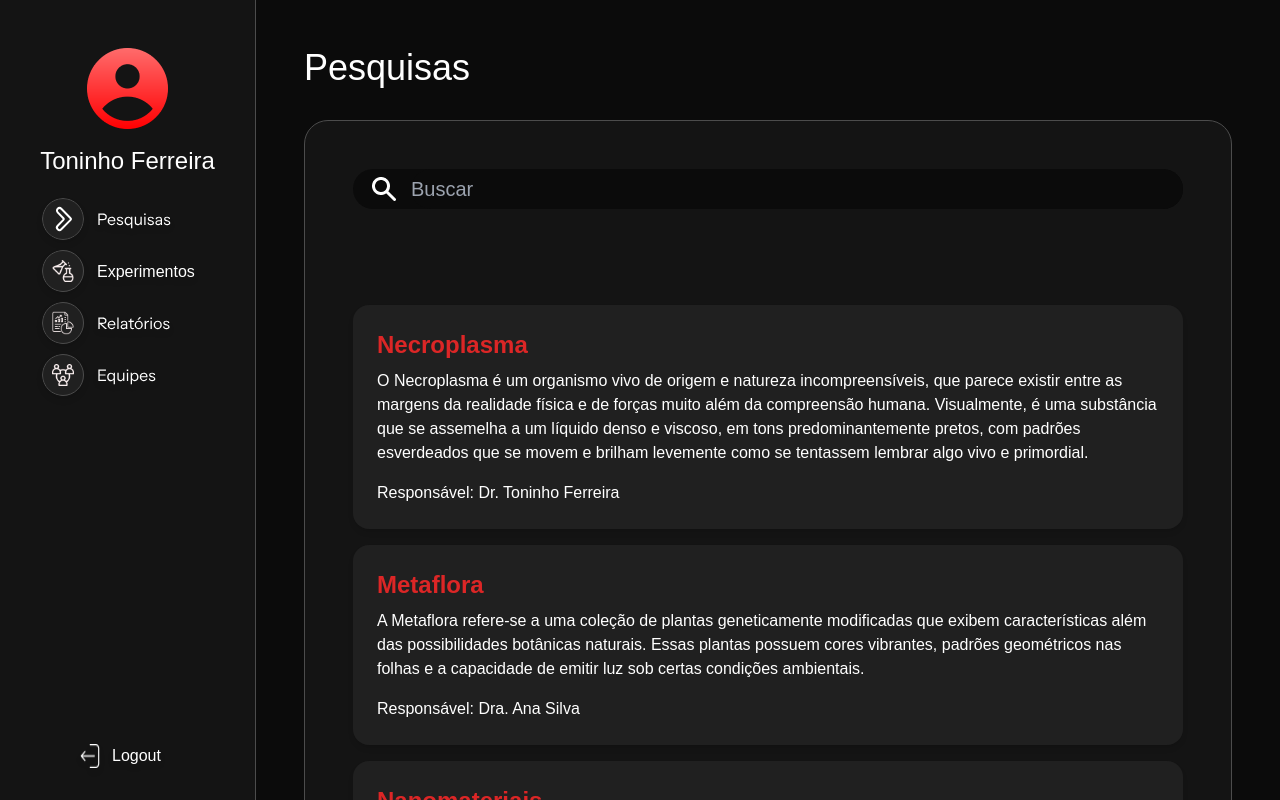
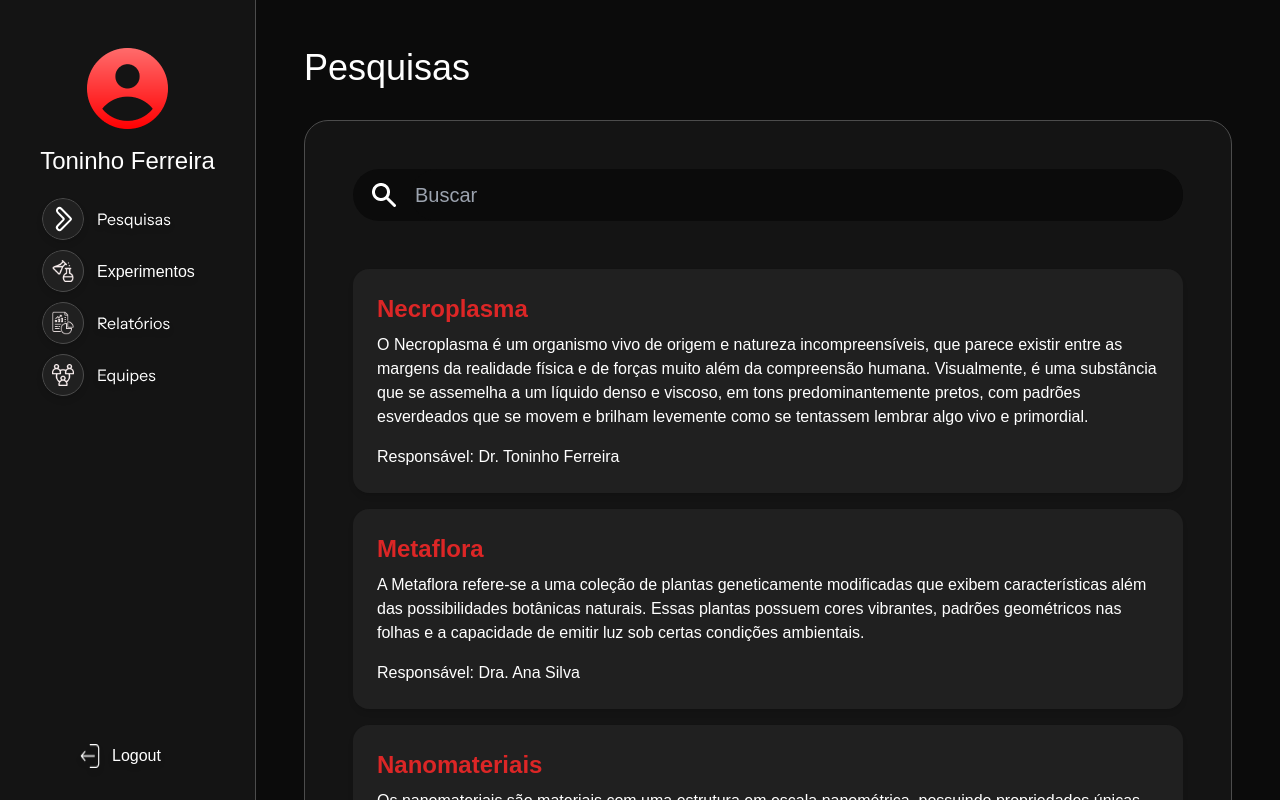
Before and after one commit to m3raak1/nero-management, a Vue app: page /pesquisas.html in a window 1280 px wide. Built offline with nearby package versions, Linux system fonts and the light colour scheme; data requests are answered from the project's data file.

Commit message:
ajustes na searchBar

```diff
--- a/src/components/Pesquisas.vue
+++ b/src/components/Pesquisas.vue
@@ -26,7 +26,7 @@ const handleSearch = (search) => {
 </script>
 
 <template>
-    <div class="flex-1 h-screen overflow-y-scroll">
+    <div class="flex-1 h-screen overflow-y-scroll scroll-m-1">
         <section class="px-12 pt-12 text-white text-4xl font-sans">
             <span>Pesquisas</span>
         </section>
@@ -37,7 +37,7 @@ const handleSearch = (search) => {
                     <!-- Obtém valor digitado na SearchBar -->
                     <SearchBar @search="handleSearch" />
                 </div>
-                <div class="grid grid-cols-1 md:grid-cols-1 gap-4 p-12 rounded-lg">
+                <div class="grid grid-cols-1 md:grid-cols-1 gap-4 px-12 pb-12 rounded-lg">
                     <!-- Recebe valores do catálogo ou valores filtrados -->
                     <Pesquisa :filteredResults="filteredResults"/>
                 </div>
--- a/src/components/SearchBar.vue
+++ b/src/components/SearchBar.vue
@@ -14,7 +14,7 @@ const search = (e) => {
         <label class="sr-only">Buscar pesquisas</label>
         <img :src="searchIcon" class=" z-10 pointer-events-none pl-4"/>
         <div class="pl-3 w-full">
-            <input type="text" @input="search" class=" h-10 w-full outline-none rounded-full bg-indigoBackground text-gray-200 text-xl font-sans" placeholder="Buscar">
+            <input type="text" @input="search" class="py-3 pl-1 w-full outline-none rounded-full bg-indigoBackground text-gray-200 text-xl font-sans" placeholder="Buscar">
         </div>
     </form>
 </template>
```
